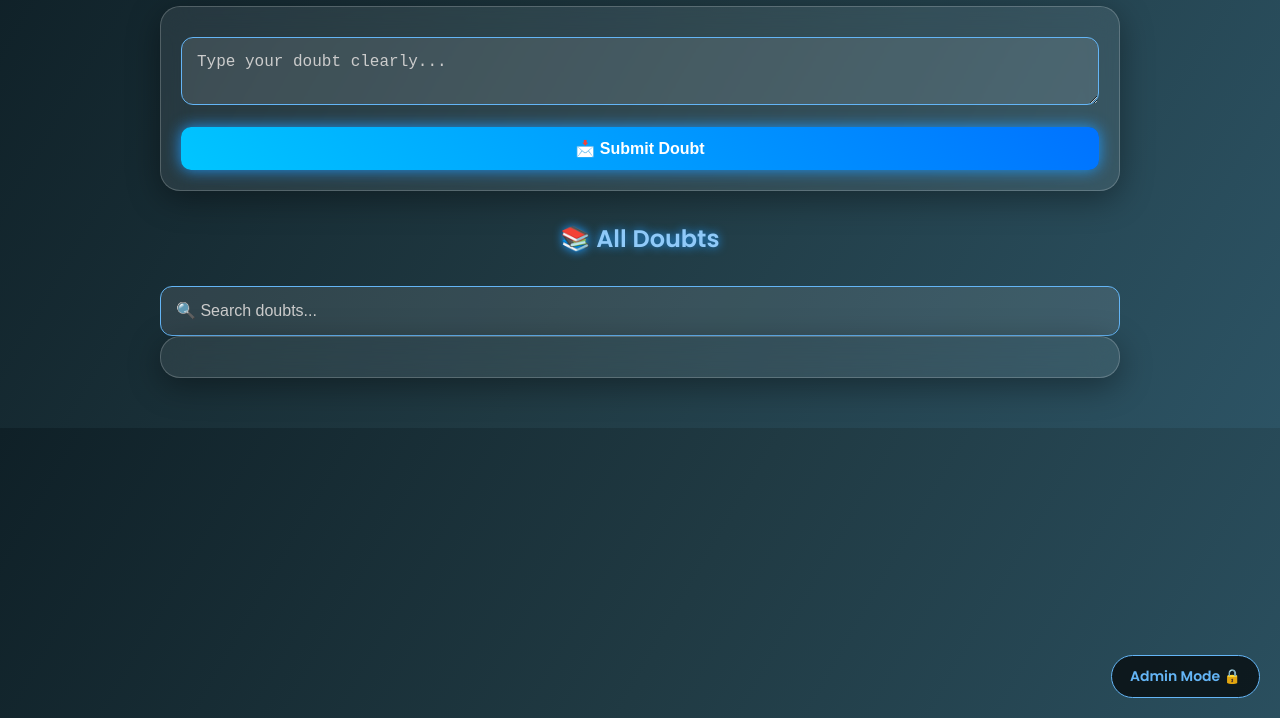
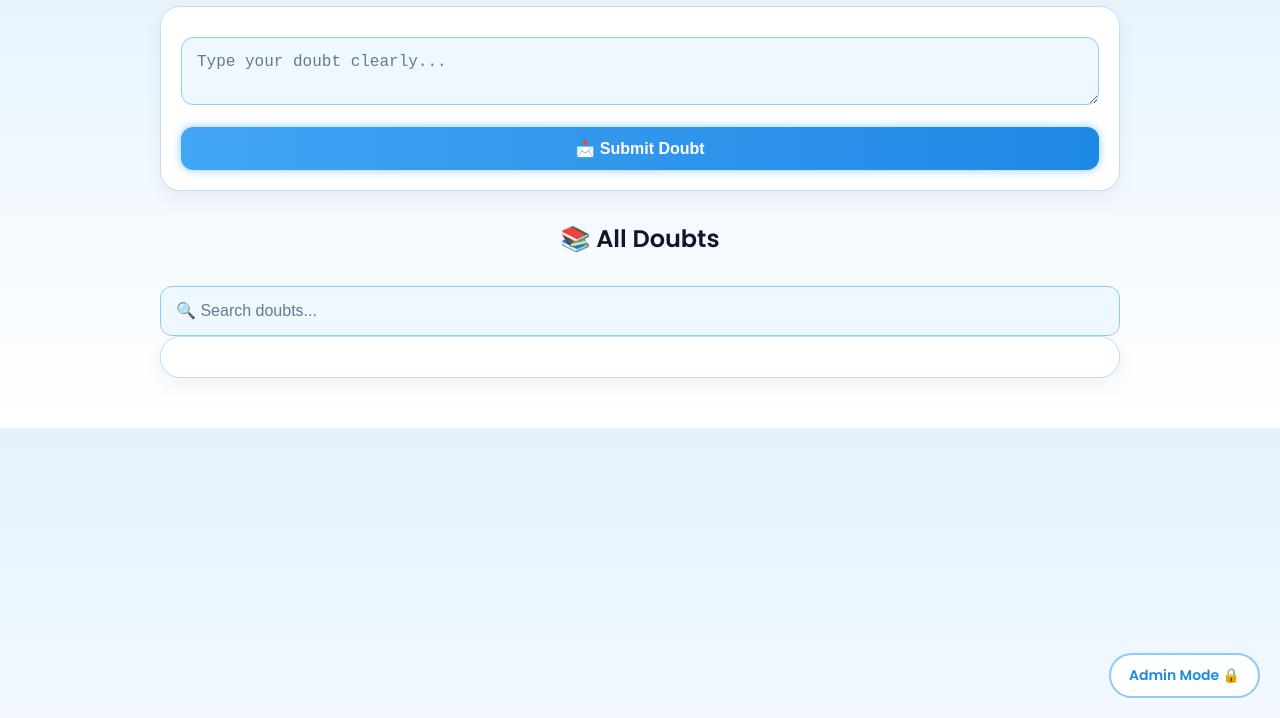
Before and after one commit to Adityaraj251/NinthNinja-, a plain HTML site: page doubt.html in a window 1280 px wide. Shown: the part 82-800 px from the top of the page. Drawn offline with Linux system fonts and the light colour scheme.

Commit message:
Update doubt.html

```diff
--- a/doubt.html
+++ b/doubt.html
@@ -14,8 +14,8 @@
 
     body {
       font-family: 'Poppins', sans-serif;
-      background: linear-gradient(120deg, #0f2027, #203a43, #2c5364);
-      color: #fff;
+      background: linear-gradient(to bottom, #e3f2fd, #ffffff);
+      color: #0f172a;
       padding: 20px;
     }
 
@@ -26,18 +26,16 @@
 
     h1, h2 {
       text-align: center;
-      color: #90caf9;
-      text-shadow: 0 0 10px #2196f3;
+      color: #0f172a;
       margin-bottom: 20px;
     }
 
     .glass-box {
-      background: rgba(255, 255, 255, 0.08);
-      border: 1px solid rgba(255, 255, 255, 0.2);
+      background: #ffffff;
+      border: 1px solid #bbdefb;
       border-radius: 20px;
       padding: 20px;
-      backdrop-filter: blur(15px);
-      box-shadow: 0 8px 32px rgba(0,0,0,0.37);
+      box-shadow: 0 8px 20px rgba(0, 0, 0, 0.05);
       margin-bottom: 30px;
     }
 
@@ -46,48 +44,47 @@
       padding: 15px;
       margin-top: 10px;
       border-radius: 12px;
-      border: 1px solid #64b5f6;
-      background: rgba(255, 255, 255, 0.1);
-      color: #fff;
+      border: 1px solid #90caf9;
+      background: #f0f8ff;
+      color: #0f172a;
       font-size: 16px;
       outline: none;
     }
 
     textarea::placeholder, input::placeholder {
-      color: #ccc;
+      color: #607d8b;
     }
 
     button {
       padding: 12px 25px;
-      background: linear-gradient(45deg, #00c6ff, #0072ff);
+      background: linear-gradient(to right, #42a5f5, #1e88e5);
       color: white;
       border: none;
       cursor: pointer;
-      border-radius: 10px;
+      border-radius: 12px;
       margin-top: 15px;
       font-weight: bold;
       font-size: 16px;
-      box-shadow: 0 0 15px #2196f3;
+      box-shadow: 0 0 10px #90caf9;
       transition: 0.4s;
       width: 100%;
     }
 
     button:hover {
-      box-shadow: 0 0 30px #00c6ff;
-      transform: scale(1.03);
+      box-shadow: 0 0 20px #42a5f5;
+      transform: scale(1.02);
     }
 
     .doubt {
-      background: rgba(33, 150, 243, 0.2);
+      background: #e3f2fd;
       padding: 15px;
       border-left: 5px solid #42a5f5;
       border-radius: 12px;
       margin-bottom: 20px;
-      animation: fadeIn 0.3s ease-in-out;
     }
 
     .answer {
-      background: rgba(76, 175, 80, 0.2);
+      background: #e8f5e9;
       border-left: 5px solid #66bb6a;
       margin-top: 10px;
       padding: 12px;
@@ -96,7 +93,7 @@
 
     .timestamp {
       font-size: 12px;
-      color: #bbb;
+      color: #607d8b;
       margin-top: 5px;
     }
 
@@ -104,12 +101,12 @@
       position: fixed;
       bottom: 20px;
       right: 20px;
-      background: #000000aa;
-      color: #64b5f6;
+      background: white;
+      color: #1e88e5;
       font-weight: bold;
       font-size: 14px;
       cursor: pointer;
-      border: 1px solid #64b5f6;
+      border: 2px solid #90caf9;
       padding: 10px 18px;
       border-radius: 30px;
       z-index: 999;
@@ -117,7 +114,7 @@
     }
 
     #adminToggle:hover {
-      background: #2196f3;
+      background: #1e88e5;
       color: white;
     }
 
@@ -147,12 +144,11 @@
 
     .divider {
       height: 1px;
-      background: #64b5f6;
+      background: #bbdefb;
       margin: 30px 0;
-      opacity: 0.3;
+      opacity: 0.4;
     }
 
-    /* ✅ Responsive Design */
     @media (max-width: 600px) {
       h1, h2 {
         font-size: 20px;
```
